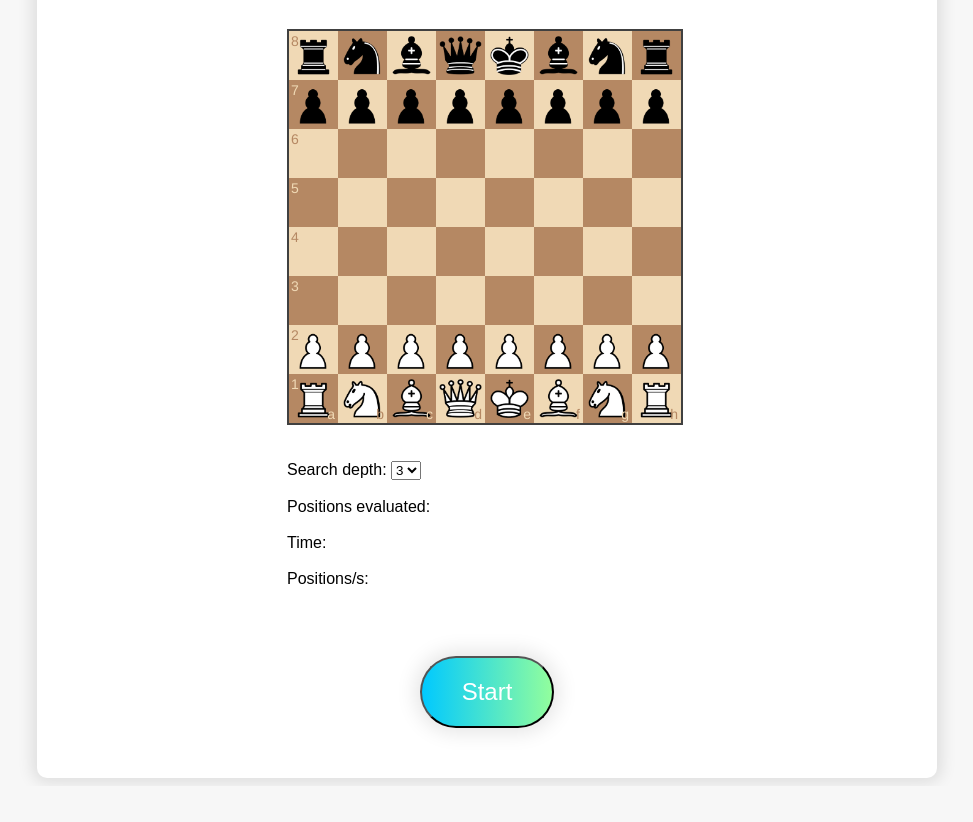
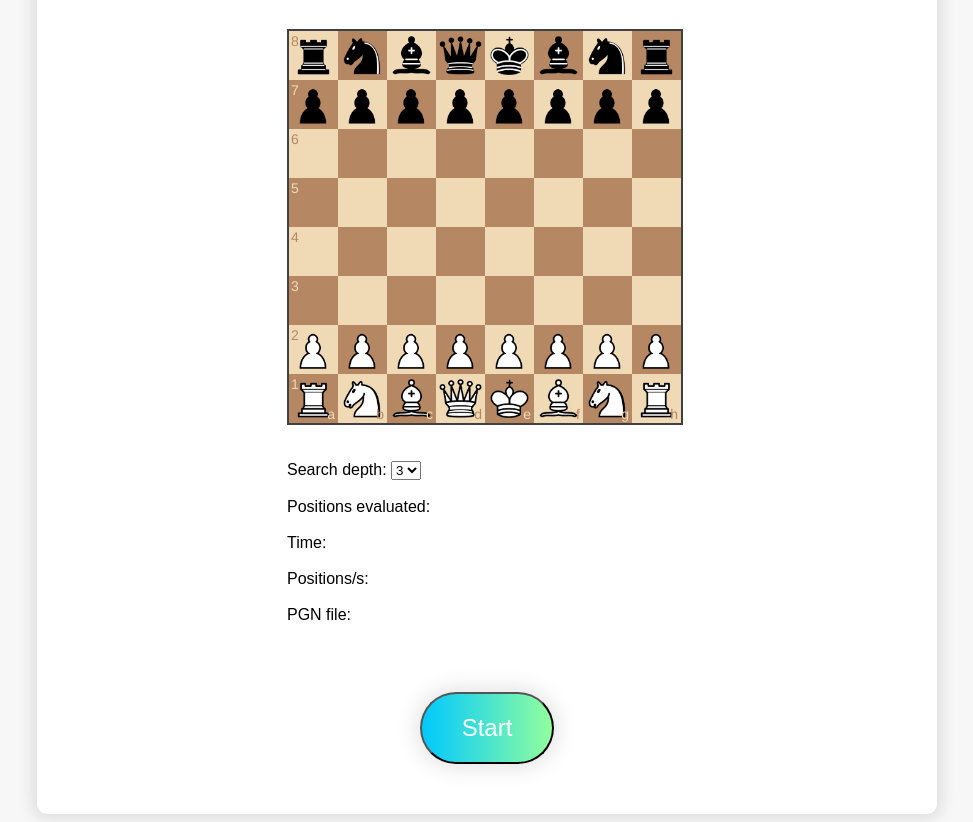
Before and after one commit to Ao3141/chess-311, a website: page index.html in a window 1280 px wide. Shown: the part 116-938 px from the top of the page, without its empty margins (153-1126 px from the left). Before the commit the page ends 902 px from the top, so only its background shows below. Drawn offline with Linux system fonts and the light colour scheme.

Commit message:
index.html

```diff
--- a/index.html
+++ b/index.html
@@ -100,6 +100,8 @@
         <span>Positions/s: <span id="positions-per-s"></span> </span>
         <br /><br />
         <div id="move-history" class="move-history"></div>
+        <span>PGN file: </span>
+        <br /><br />
       </div>
       <script src="lib/jquery/jquery-3.2.1.min.js"></script>
       <script src="lib/chessboardjs/js/chess.js"></script>
```
